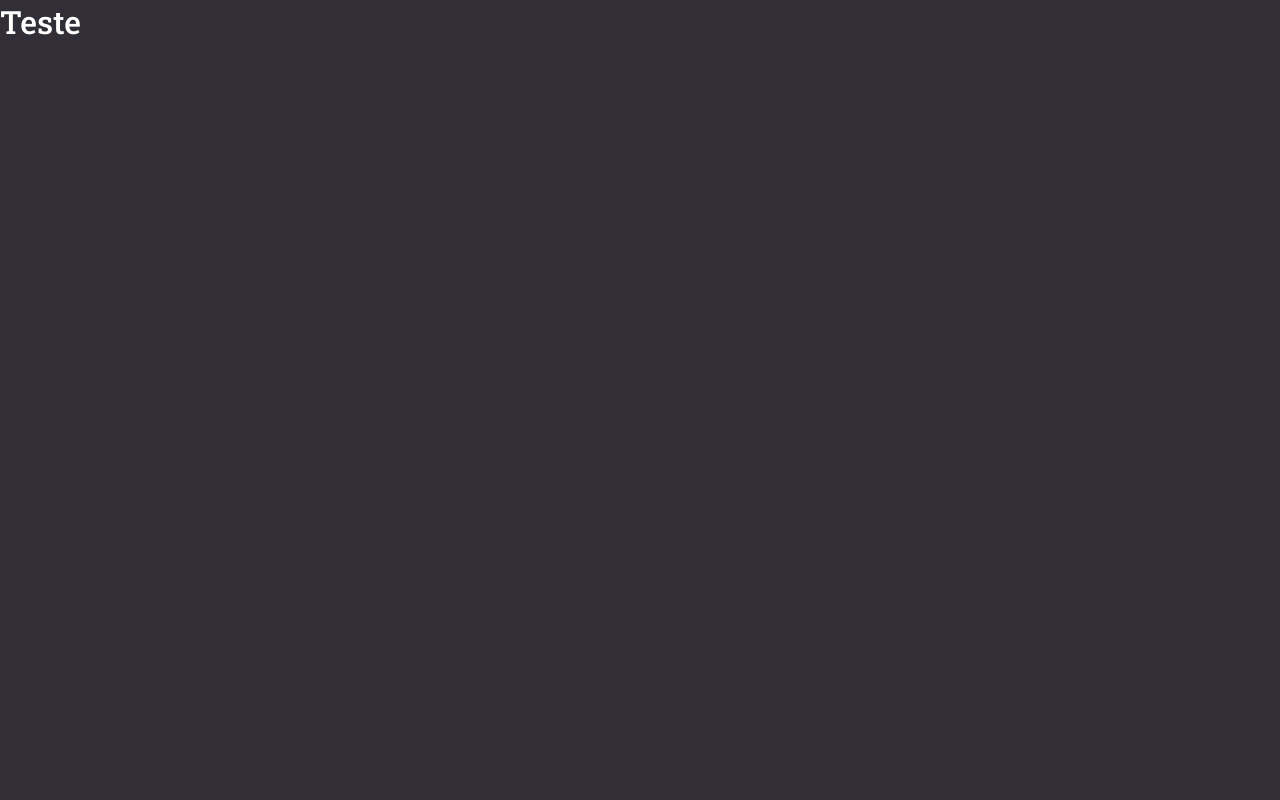
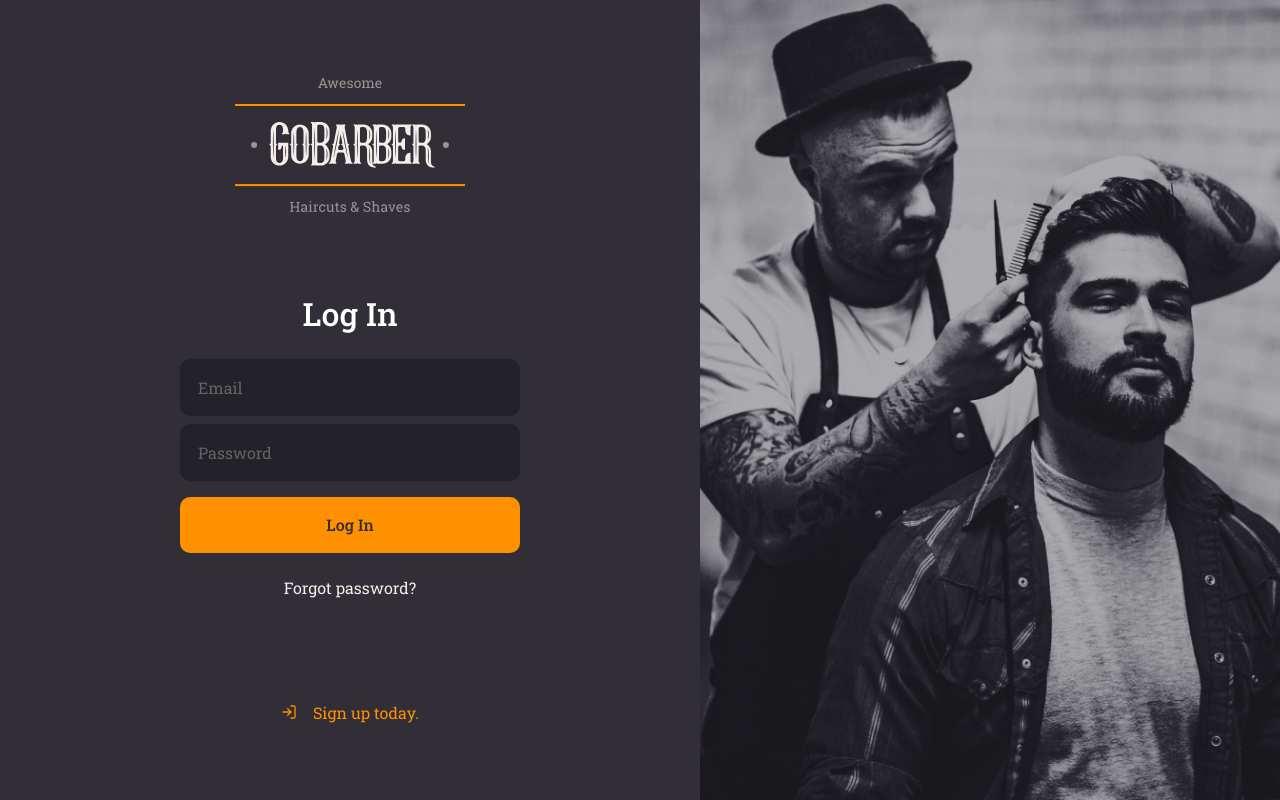
Before and after one commit to wladimirgrf/gobarber-web, a React (Create React App) app: page / in a window 1280 px wide. Built offline with nearby package versions, Linux system fonts and the light colour scheme.

Commit message:
Sign In page style and components

```diff
--- a/package.json
+++ b/package.json
@@ -10,8 +10,10 @@
     "@types/node": "^12.0.0",
     "@types/react": "^16.9.0",
     "@types/react-dom": "^16.9.0",
+    "polished": "^3.6.5",
     "react": "^16.13.1",
     "react-dom": "^16.13.1",
+    "react-icons": "^3.10.0",
     "react-scripts": "3.4.1",
     "styled-components": "^5.1.1",
     "typescript": "~3.7.2"
--- a/src/App.tsx
+++ b/src/App.tsx
@@ -1,10 +1,11 @@
 import React from 'react';
 
+import SignIn from './pages/SignIn';
 import GlobalStyle from './styles/global';
 
 const App: React.FunctionComponent = () => (
   <>
-    <h1>Teste</h1>
+    <SignIn />
     <GlobalStyle />
   </>
 );
--- /dev/null
+++ b/src/pages/SignIn/index.tsx
@@ -0,0 +1,32 @@
+import React from 'react';
+import { FiLogIn } from 'react-icons/fi';
+
+import logoImg from '../../assets/logo.svg';
+import { Container, Content, Background } from './styles';
+
+const SignIn: React.FunctionComponent = () => (
+  <Container>
+    <Content>
+      <img src={logoImg} alt="GoBarber" />
+
+      <form>
+        <h1>Log In</h1>
+
+        <input placeholder="Email" />
+        <input type="password" placeholder="Password" />
+
+        <button type="submit">Log In</button>
+
+        <a href="forgot">Forgot password?</a>
+      </form>
+
+      <a href="SignUp">
+        <FiLogIn />
+        Sign up today.
+      </a>
+    </Content>
+    <Background />
+  </Container>
+);
+
+export default SignIn;
--- /dev/null
+++ b/src/pages/SignIn/styles.ts
@@ -0,0 +1,103 @@
+import styled from 'styled-components';
+import { shade } from 'polished';
+
+import signInBackgroundImg from '../../assets/sign-in-background.png';
+
+export const Container = styled.div`
+  height: 100vh;
+
+  display: flex;
+  align-items: stretch;
+`;
+
+export const Content = styled.div`
+  display: flex;
+  flex-direction: column;
+  align-items: center;
+
+  place-content: center;
+
+  width: 100%;
+  max-width: 700px;
+
+  form {
+    margin: 80px 0;
+    width: 340px;
+    text-align: center;
+
+    h1 {
+      margin-bottom: 24px;
+    }
+
+    input {
+      background: #232129;
+      border-radius: 10px;
+      border: 2px solid #232129;
+      padding: 16px;
+      width: 100%;
+      color: #f4ede8;
+
+      &::placeholder {
+        color: #666360;
+      }
+
+      & + input {
+        margin-top: 8px;
+      }
+    }
+
+    button {
+      background: #ff9000;
+      height: 56px;
+      border-radius: 10px;
+      border: 0;
+      padding: 0 16px;
+      color: #312e38;
+      width: 100%;
+      font-weight: 500;
+      margin-top: 16px;
+      transition: background-color 0.2s;
+
+      &:hover {
+        background: ${shade(0.2, '#ff9000')};
+      }
+    }
+
+    a {
+      color: #f4ede8;
+      display: block;
+      margin-top: 24px;
+      text-decoration: none;
+      transition: color 0.2s;
+
+      &:hover {
+        color: ${shade(0.2, '#f4ede8')};
+      }
+    }
+  }
+
+  > a {
+    color: #ff9000;
+    display: block;
+    margin-top: 24px;
+    text-decoration: none;
+    transition: color 0.2s;
+
+    display: flex;
+    align-items: center;
+
+    &:hover {
+      color: ${shade(0.2, '#ff9000')};
+    }
+
+    svg {
+      margin-right: 16px;
+    }
+  }
+`;
+
+export const Background = styled.div`
+  flex: 1;
+  background: url(${signInBackgroundImg}) no-repeat center;
+  background-size: cover;
+`;
```
Also changed, not shown: src/assets/logo.svg (added), src/assets/sign-in-background.png (added).
